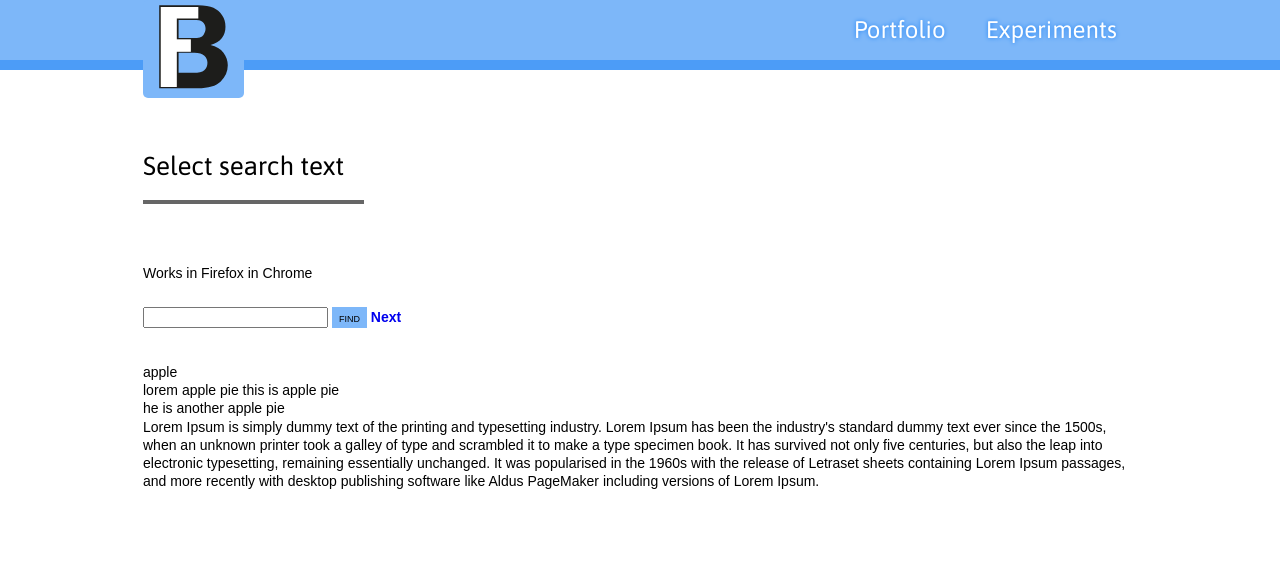
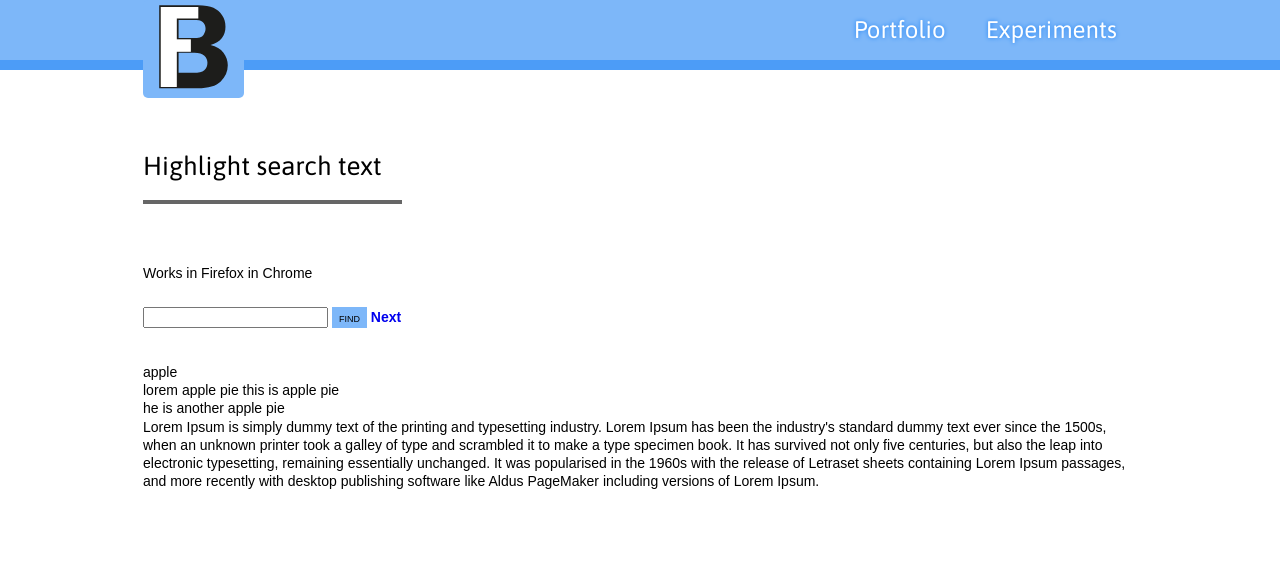
Before and after one commit to bartekfr/homepage, a PHP site: page /selection in a window 1280 px wide. Shown: the top 579 px of the page. Run offline with PHP 8.4, Linux system fonts and the light colour scheme; some libraries are stand-ins or nearby versions.

Commit message:
page title change

```diff
--- a/experiments.php
+++ b/experiments.php
@@ -5,7 +5,7 @@
 			<li>
 				<a class="link" href="selection#experiments">
 					<div>
-						<span class="name">Select search text</span>
+						<span class="name">Highlight search text</span>
 						<span class="description">Selection and Range APIs</span>
 					</div>
 				</a>
--- a/selection.php
+++ b/selection.php
@@ -1,5 +1,5 @@
 <?php	include_once 'inc/header.html.php';?>
-	<h1 class="title"><span>Select search text</span></h1>
+	<h1 class="title"><span>Highlight search text</span></h1>
 	<p>Works in Firefox in Chrome</p>
 	<div class="selection">
 		<form>
```
